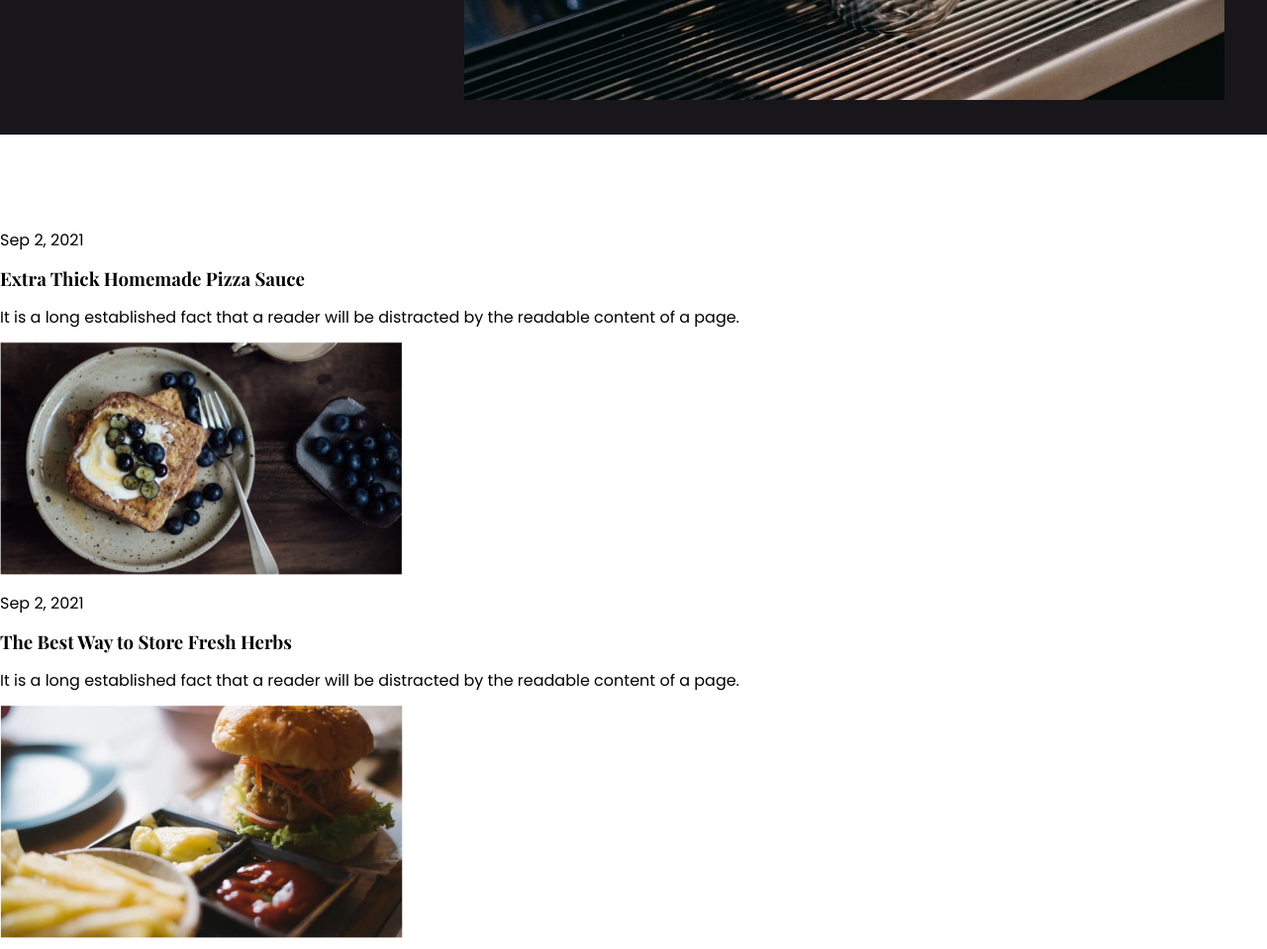
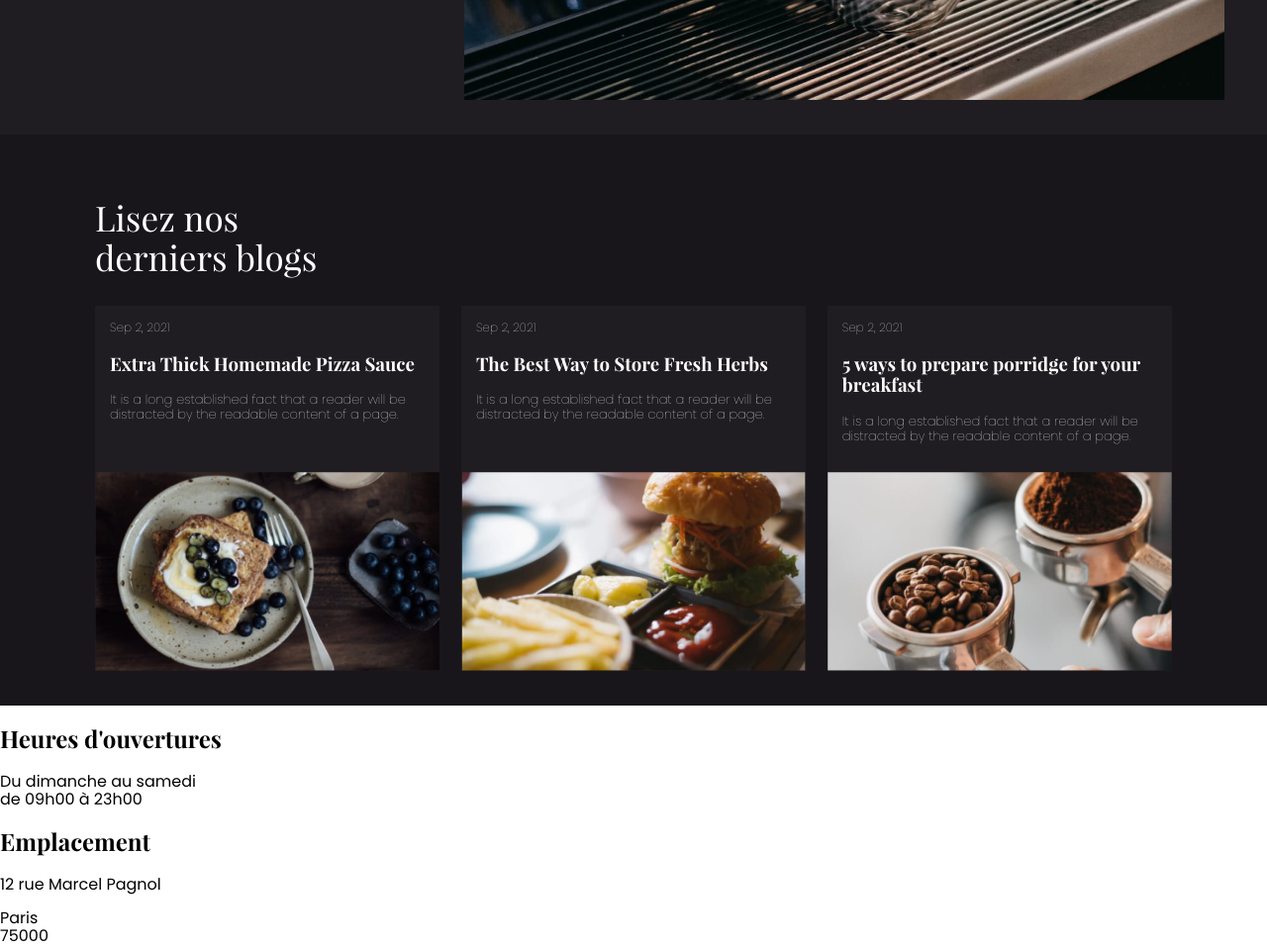
Before and after one commit to sia220/Site-Vitrine-Restaurant, a website: page index.html in a window 1280 px wide. Shown: the part 3360-4319 px from the top of the page at 99% size. Drawn offline with nearby package versions, Linux system fonts and the light colour scheme.

Commit message:
- stylisation section Blog (all versions)

```diff
--- a/index.css
+++ b/index.css
@@ -350,7 +350,7 @@ h4 {
 }
 /* Section Carte */
 .carte {
-    background-color: #1f1d21;
+    background-color: #19161b;
     padding: 35px 0 70px 0;
 }
 .carte__container {
@@ -410,7 +410,7 @@ h4 {
 }
 /* Section avis */
 .avis {
-    background-color: #19161b;
+    background-color: #1f1d21;
     padding: 35px 0;
     display: flex;
     margin: auto;
@@ -443,3 +443,53 @@ h4 {
         height: 200px;
     }
 }
+/* Section Blog */
+.blog {
+    background-color: #19161b;
+    padding: 35px 0;
+}
+.blog__container {
+    width: 85%;
+    margin: auto;
+}
+.blog__container .section-titre {
+    width: 25%;
+}
+.articles {
+    display: flex;
+    margin: auto;
+    justify-content: space-between;
+    flex-wrap: wrap;
+}
+.article {
+    background-color: #1f1d21;
+    color: white;
+    width: 32%;
+    display: flex;
+    flex-direction: column;
+    justify-content: space-between;
+}
+.article__txt {
+    padding: 15px;
+    font-weight: 100;
+}
+.article__txt__date {
+    margin-top: 0;
+    font-size: 12px;
+}
+.article__txt__apercu {
+    font-size: 13px;
+}
+.article img {
+    width: 100%;
+    object-fit: cover;
+}
+@media only screen and (max-width: 500px) {
+    .blog__container .section-titre {
+        width: 50%;
+    }
+    .article {
+        width: 47%;
+        margin-bottom: 35px;
+    }
+}
```
